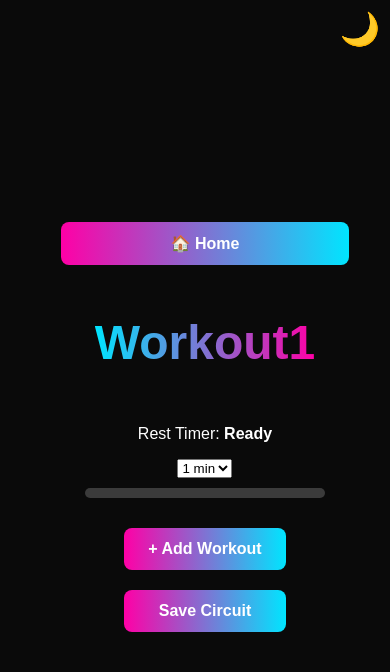
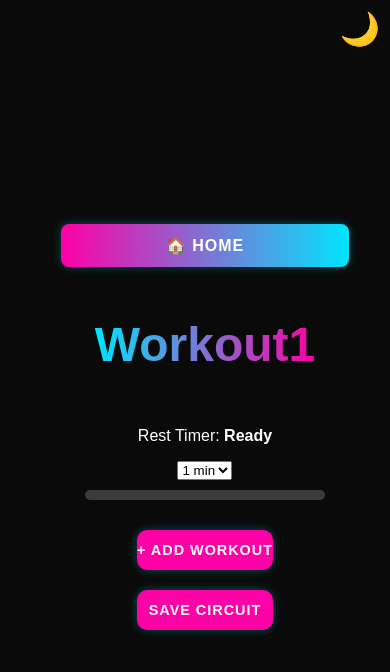
Before and after one commit to jacobball317/RepVault, a React (Create React App) app: page /RepVault/create-circuit in a window 390 px wide. Shown: the top 672 px of the page. Built offline with nearby package versions, Linux system fonts and the light colour scheme.

Commit message:
fixed lazers and background

```diff
--- a/src/App.css
+++ b/src/App.css
@@ -65,6 +65,7 @@ body {
   max-width: 500px;
   width: 90%;
   position: relative;
+  margin: 0 auto;
 }
 
 .glass-card::before {
@@ -129,29 +130,54 @@ body {
 .button-container {
   display: flex;
   justify-content: center;
-  gap: 15px;
+  gap: 10px;
   margin-top: 20px;
 }
 
-/* === Neon Buttons === */
+/* === Button Styling === */
 .neon-btn {
-  background: linear-gradient(90deg, #FF00A6, #00E5FF);
+  background: #FF00A6;
   color: white;
   font-weight: bold;
+  text-transform: uppercase; /* Optional: Makes text cleaner */
+  letter-spacing: 1px; /* Adds a modern feel */
   text-decoration: none;
   border: none;
-  padding: 12px 24px;
-  border-radius: 8px;
+  padding: 14px 32px; /* Balanced padding */
+  border-radius: 10px; /* Slightly more rounded corners */
   cursor: pointer;
-  transition: 0.3s ease-in-out;
   font-size: 1rem;
   text-align: center;
+  transition: all 0.3s ease-in-out;
+  box-shadow: 0 0 10px rgba(0, 229, 255, 0.3);
+  display: inline-flex;
+  align-items: center;
+  justify-content: center;
+  min-width: 180px; /* Prevents shrinking */
 }
 
+/* Hover Effect - Enhances Glow */
 .neon-btn:hover {
-  transform: scale(1.05);
+  transform: translateY(-2px);
+  box-shadow: 0 0 20px #00E5FF, 0 0 30px #FF00A6;
+}
+
+/* Click Effect - Slight Press */
+.neon-btn:active {
+  transform: scale(0.95);
   box-shadow: 0 0 15px #00E5FF, 0 0 25px #FF00A6;
 }
+
+/* Adjust for mobile devices */
+@media (max-width: 768px) {
+  .neon-btn {
+    width: 100%; /* Full width for smaller screens */
+    min-width: auto;
+    padding: 12px 0;
+    font-size: 0.9rem;
+  }
+}
+/*------------------------------*/
 
 /* === Dark Mode Toggle === */
 .dark-mode-toggle {
@@ -228,3 +254,6 @@ body {
     padding: 10px;
   }
 }
+
+/* {
+  outline: 1px solid red; /* Helps visualize elements } */
--- a/src/components/LaserBackground.css
+++ b/src/components/LaserBackground.css
@@ -1,9 +1,12 @@
 .laser-background {
-  position: absolute;
-  width: 100vw;
+  position: fixed;
+  width: 100vw; /* Ensure it spans the entire viewport */
   height: 100vh;
   overflow: hidden;
+  left: 0;
+  top: 0;
 }
+
 
 .laser {
   position: absolute;
```
